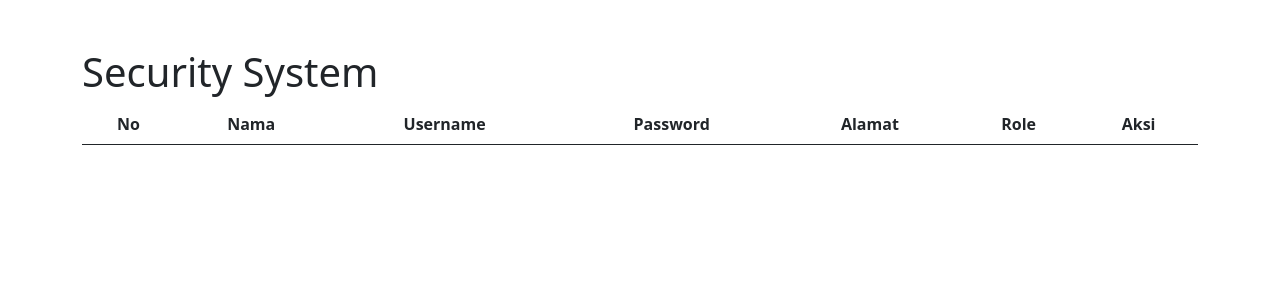
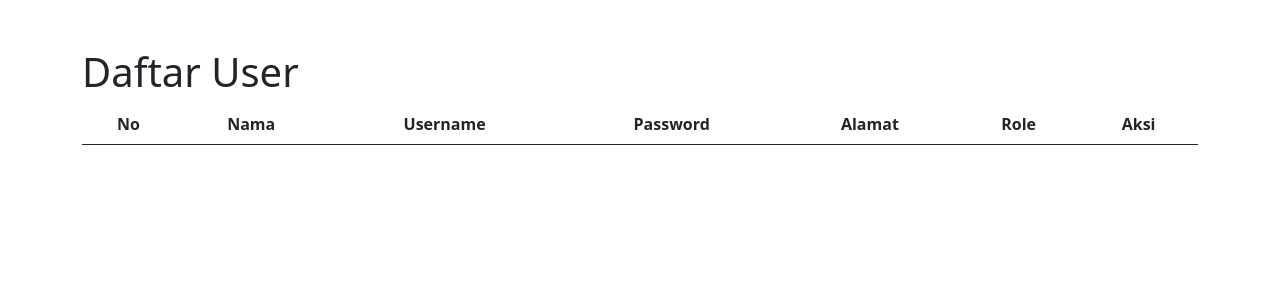
Before and after one commit to liztric/magang, a CodeIgniter 4 app: the page made by security_website/app/Views/daftaruser.php in a window 1280 px wide. Shown: the part 56-356 px from the top of the page. Run offline with PHP 8.4 and a stand-in for CodeIgniter, Linux system fonts and the light colour scheme; the template is opened without the code that fills it, so the values that code supplies are empty; some libraries are stand-ins or nearby versions.

Commit message:
Changes to be committed: 	modified:   security_website/app/Views/daftaruser.php 	modified:   security_website/composer.lock

```diff
--- a/security_website/app/Views/daftaruser.php
+++ b/security_website/app/Views/daftaruser.php
@@ -62,7 +62,7 @@
     </nav>
 
   <div class="container mt-5">
-    <h1>Security System</h1>
+    <h1>Daftar User</h1>
     <div class="table-responsive">
       <table class="table table-striped">
         <thead>
```
Also changed, not shown: 1 other file.
